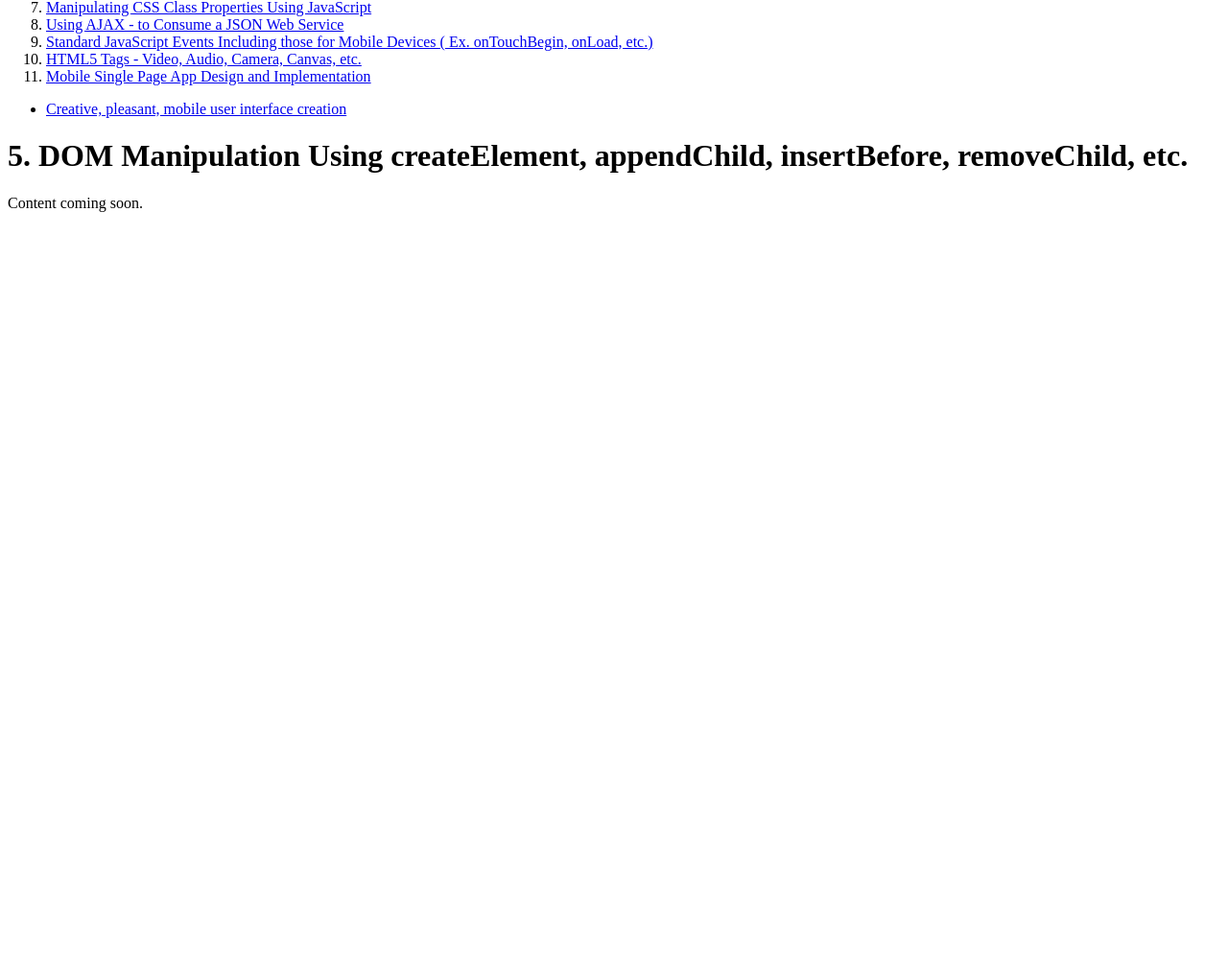
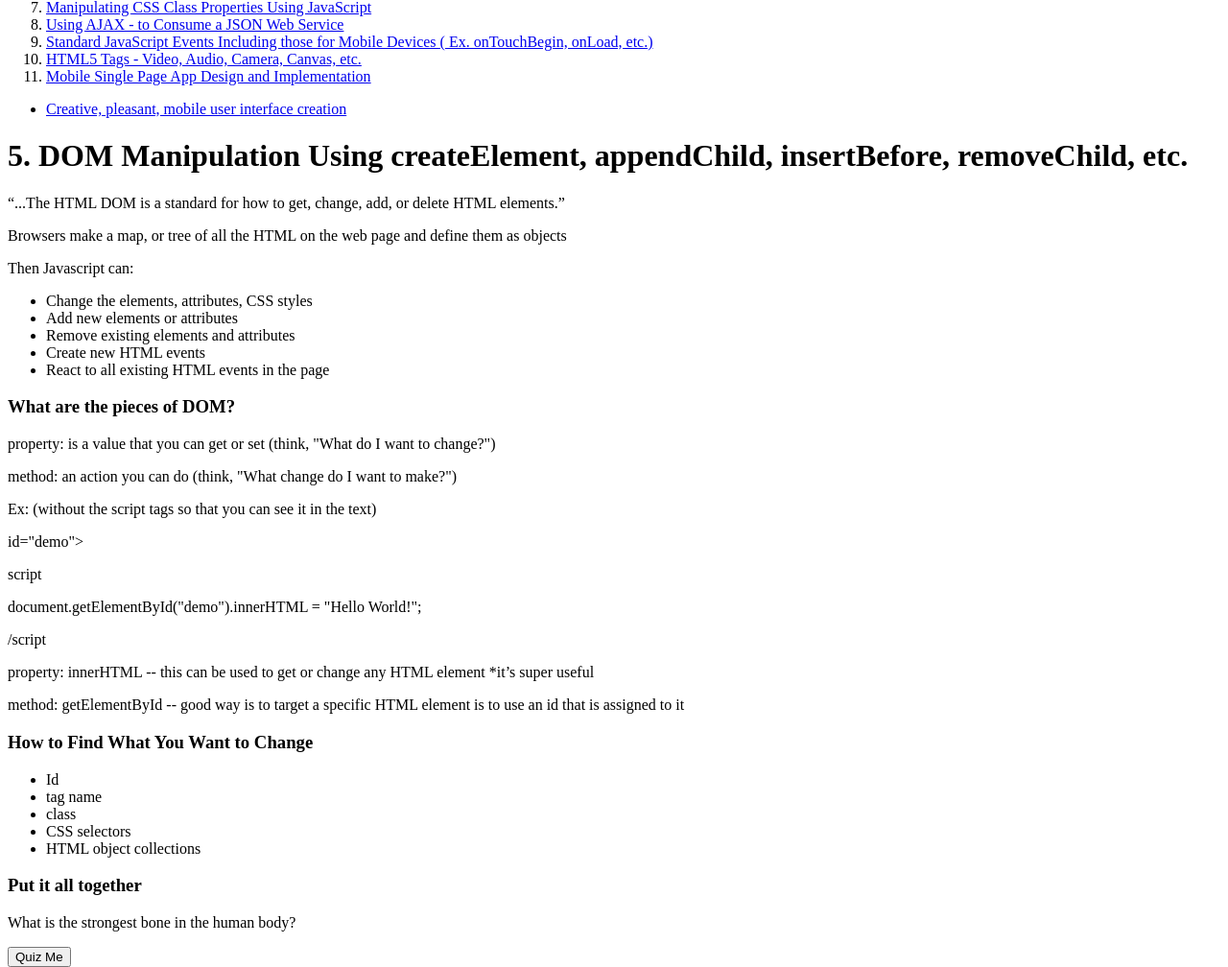
Before and after one commit to Larsen-Jeanette/cit261-portfolio, a PHP site: page /topics/5.php in a window 1280 px wide. Shown: the part 176-1184 px from the top of the page at 96% size. Before the commit the page ends 397 px from the top, so only its background shows below. Run offline with PHP 8.4, Linux system fonts and the light colour scheme.

Commit message:
Added DOM notes and example.

```diff
--- a/topics/1.php
+++ b/topics/1.php
@@ -13,7 +13,7 @@
 
     <h1>1. Loops, Conditional Statements, Functions, Variables, Parameters, Arrays, Associative Arrays</h1>
 
-   <p>Content coming soon.</p>
+   <p>Examples of these are seen throughout my site!</p>
 
   </main>
   </body>
--- a/topics/5.php
+++ b/topics/5.php
@@ -14,9 +14,68 @@
 
     <h1>5. DOM Manipulation Using createElement, appendChild, insertBefore, removeChild, etc.</h1>
 
- 		<p>Content coming soon.</p>
+    <q>...The HTML DOM is a standard for how to get, change, add, or delete HTML elements.</q>
+
+    <p>Browsers make a map, or tree of all the HTML on the web page and define them as objects</p>
+
+    <p>Then Javascript can:</p>
+      <ul>
+        <li>Change the elements, attributes, CSS styles</li>
+        <li>Add new elements or attributes</li>
+        <li>Remove existing elements and attributes</li>
+        <li>Create new HTML events</li>
+        <li>React to all existing HTML events in the page</li>
+      </ul>
+
+
+
+    <h3>What are the pieces of DOM?</h3>
+
+    <p>property: is a value that you can get or set (think, "What do I want to change?")</p>
+
+    <p>method: an action you can do (think, "What change do I want to make?")</p>
+
+    <p>Ex: (without the script tags so that you can see it in the text)</p>
+    <p>id="demo"></p>
+
+    <p>script</p>
+    <p>document.getElementById("demo").innerHTML = "Hello World!";</p>
+    <p>/script</p>
+
+    <p>property: innerHTML -- this can be used to get or change any HTML element *it’s super useful</p>
+    <p>method: getElementById -- good way is  to target a specific HTML element is to use an id that is assigned to it</p>
+
+    <h3>How to Find What You Want to Change</h3>
+      <ul>
+        <li>Id</li>
+        <li>tag name</li>
+        <li>class</li>
+        <li>CSS selectors</li>
+        <li>HTML object collections</li>
+      </ul>
+
+    <h3>Put it all together</h3>
+
+    <p>What is the strongest bone in the human body?</p>
+
+    <button onclick="quizCard()">Quiz Me</button>
+
+    <script>
+    function quizCard() {
+        var quiz1 = document.createElement("IMG");
+        quiz1.setAttribute("src", "/image/femur_quiz.jpg");
+
+        quiz1.setAttribute("alt", "Femur Card");
+        document.body.appendChild(quiz1);
+
+        var quiz_answer = document.createElement('p');
+      quiz_answer.className = 'quiz-card'; // can style
+      quiz_answer.innerHTML = 'Femur';
+
+      document.body.insertBefore(quiz_answer, quiz1);
+    }
+    </script>
 
 	</main>
-
   </body>
 </html>
```
Also changed, not shown: image/femur_quiz.jpg (added).
